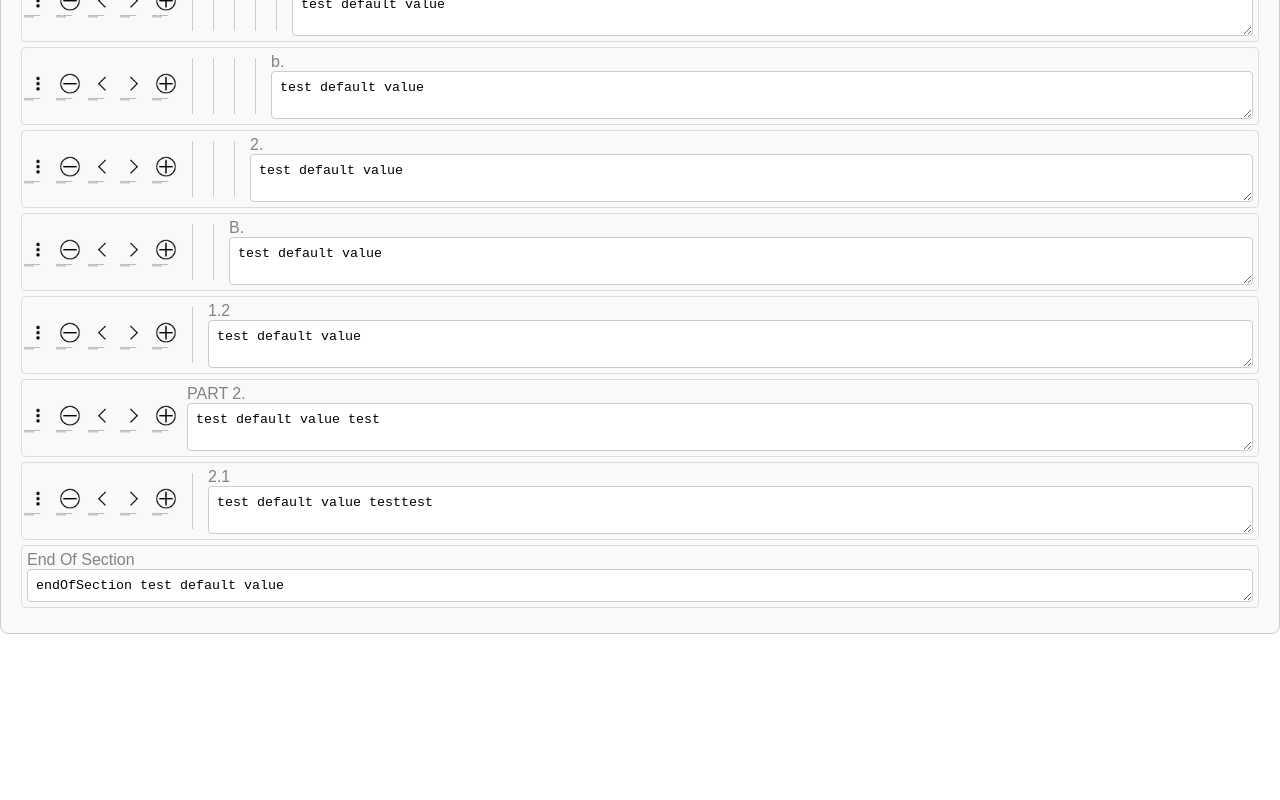
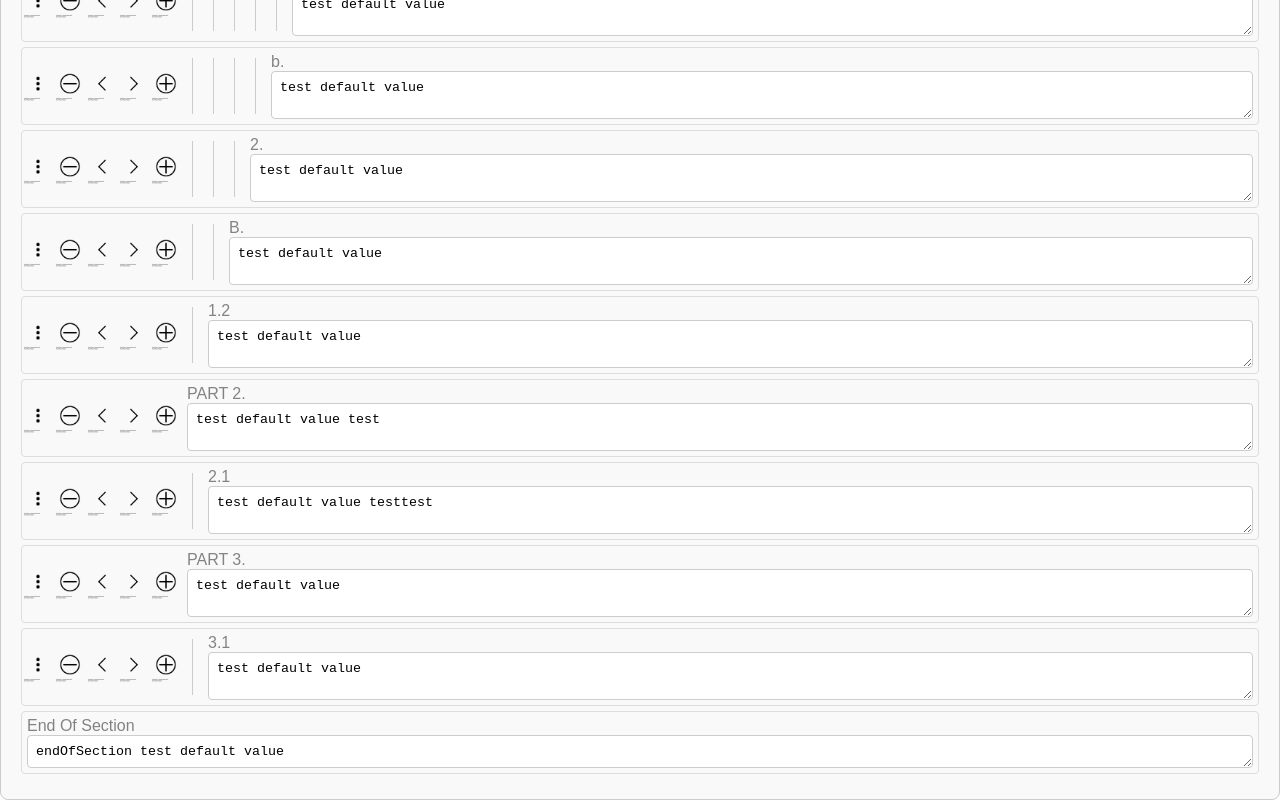
Before and after one commit to SophiaBouckJ2/spec-library-testing, a React (Create React App) app: page / in a window 1280 px wide. Shown: the part 666-1466 px from the top of the page. Before the commit the page ends 1300 px from the top, so only its background shows below. Built offline with nearby package versions, Linux system fonts and the light colour scheme.

Commit message:
add rest of button functionality, backend

```diff
--- a/src/components/SpecLibraryForm/SpecLibraryForm.js
+++ b/src/components/SpecLibraryForm/SpecLibraryForm.js
@@ -115,6 +115,7 @@ const SpecLibraryForm = (props) => {
             indentCallback={indentCallback}
             addCallback={AddCallback}
             deleteAllCallback={DeleteAllCallback}
+            deleteOneCallback={deleteOneCallback}
           />
         );
       }
@@ -137,7 +138,7 @@ const SpecLibraryForm = (props) => {
   function findItemAndSiblingList(marker, list, depth = 0) {
     for (let item of list) {
       if (item.marker === marker) {
-        return { parentList: list, item, depth };
+        return { siblingList: list, item, depth };
       }
       if (item.subList) {
         const result = findItemAndSiblingList(marker, item.subList, depth + 1);
@@ -147,33 +148,6 @@ const SpecLibraryForm = (props) => {
       }
     }
     return null;
-  }
-
-  function doesListItemHaveSibling(marker, list = data) {
-    const result = findItemAndSiblingList(marker, list);
-
-    if (!result) {
-      console.error("Item not found");
-      return false;
-    }
-
-    const { parentList } = result;
-    return parentList.length > 1;
-  }
-
-  function updateDataWithNewList(currentData, modifiedList) {
-    for (let i = 0; i < currentData.length; i++) {
-      const item = currentData[i];
-
-      if (item.subList === modifiedList) {
-        currentData[i] = { ...item, subList: modifiedList };
-        return;
-      }
-
-      if (item.subList) {
-        updateDataWithNewList(item.subList, modifiedList);
-      }
-    }
   }
 
   function updateSubListsTypesAndMarkers(list, lastType, lastMarker) {
@@ -245,20 +219,24 @@ const SpecLibraryForm = (props) => {
     return parent;
   }
 
-  function deleteListItemAndChildren(item, parent, marker) {
-    parent.subList = parent.subList.filter((item) => item.marker !== marker);
-    updateSubListsTypesAndMarkers(parent, parent.type, parent.marker);
-    return parent;
-  }
-
   function DeleteAllCallback(type, marker, relativeIndex) {
     if (!(type === "partHeading" && relativeIndex === 0)) {
       const result = findItemAndSiblingList(marker, data);
       const { parentList, item, depth } = result;
       const parent = findParentOfItem(item);
 
-      let a = deleteListItemAndChildren(item, parent, marker);
-      console.log("result: ", a);
+      if (!item.subList) {
+        parent.subList = null;
+
+        console.log("parent: ", parent);
+      } else {
+        parent.subList = parent.subList.filter(
+          (item) => item.marker !== marker
+        );
+        updateSubListsTypesAndMarkers(parent, parent.type, parent.marker);
+
+        console.log("parent: ", parent);
+      }
     }
   }
 
@@ -311,8 +289,10 @@ const SpecLibraryForm = (props) => {
     const parentOfParent = findParentOfItem(parent);
     const parentSiblings = parentOfParent ? parentOfParent.subList : data;
 
+    console.log("item: ", item, " siblings: ", siblingList);
+
     if (direction === "right") {
-      rightIndent(item, siblingList, type, marker);
+      rightIndent(item, siblingList);
     } else {
       leftIndent(item, siblingList, parent, parentOfParent, parentSiblings);
     }
@@ -369,46 +349,102 @@ const SpecLibraryForm = (props) => {
     }
   }
 
-  function rightIndent(item, parentList, type, marker) {
-    let currentIndex = parentList.indexOf(item);
-    let isFirstHeading = currentIndex === 2 && type === "partHeading";
+  function rightIndent(item, siblingList) {
     if (
-      doesListItemHaveSibling(marker) &&
-      type !== "subSubsectionListDetails" &&
-      currentIndex !== 0 &&
-      !isFirstHeading
+      item.type !== "subSubsectionListDetails" &&
+      item.marker !== "PART 1." &&
+      item.relativeIndex !== 0
     ) {
-      const nextType =
-        SpecLibraryListTypes[SpecLibraryListTypes.indexOf(type) + 1];
-      const previousItem = parentList[currentIndex - 1];
-      const markerIndex = previousItem.subList
-        ? previousItem.subList.length
+      const newType =
+        SpecLibraryListTypes[SpecLibraryListTypes.indexOf(item.type) + 1];
+
+      const previousSiblingItem = siblingList[item.relativeIndex - 1];
+      console.log("previousItem: ", previousSiblingItem);
+
+      const markerIndex = previousSiblingItem.subList
+        ? previousSiblingItem.subList.length
         : 0;
-      const nextMarker = getListMarker(nextType, markerIndex, currentIndex);
+
+      const newMarker = getListMarker(
+        newType,
+        markerIndex,
+        previousSiblingItem ? previousSiblingItem.relativeIndex : 0
+      );
+
+      // adjust the types and markers of items in the sublists if any
       let updatedSublist = null;
-      // Adjust the types and markers of items in the sublists
       if (item.subList) {
         updatedSublist = updateSubListsTypesAndMarkers(
           item,
-          nextType,
-          nextMarker
+          newType,
+          newMarker
         );
       }
+
       const currentItem = {
         ...item,
-        type: nextType,
-        marker: nextMarker,
+        type: newType,
+        marker: newMarker,
+        relativeIndex: markerIndex,
         subList: updatedSublist,
       };
-      parentList.splice(currentIndex, 1);
-      if (previousItem.subList) {
-        previousItem.subList.push(currentItem);
+
+      console.log("currentItem: ", currentItem);
+    }
+  }
+
+  function deleteOneCallback(marker, type, relativeIndex) {
+    const result = findItemAndSiblingList(marker, data);
+    if (!result) {
+      console.error("Item not found");
+      return;
+    }
+    const { siblingList, item } = result;
+    const parent = findParentOfItem(item);
+    const parentOfParent = findParentOfItem(parent);
+    const parentSiblings = parentOfParent ? parentOfParent.subList : data;
+
+    if (!(type === "partHeading" && relativeIndex === 0)) {
+      const result = findItemAndSiblingList(marker, data);
+      const { siblingList, item, depth } = result;
+      const parent = findParentOfItem(item);
+
+      if (!item.subList) {
+        parent.subList = null;
+
+        console.log("parent: ", parent);
       } else {
-        previousItem.subList = [currentItem];
+        const newType =
+          SpecLibraryListTypes[SpecLibraryListTypes.indexOf(item.type) - 1];
+        const newMarker = getListMarker(
+          newType,
+          parent.relativeIndex + 1,
+          parentOfParent ? parentOfParent.relativeIndex : 0
+        );
+
+        // Adjust the types and markers of items in the sublists
+        let updatedSublist = null;
+        if (item.subList) {
+          updatedSublist = updateSubListsTypesAndMarkers(
+            item,
+            newType,
+            newMarker
+          );
+        }
+
+        // Insert updated sublist into parent's sublist at relative index
+        parent.subList.splice(parent.relativeIndex, 1, ...updatedSublist);
+
+        // Update the relative index, and marker of the items after the inserted item
+        let updatedParentSublist = parent.subList;
+        updatedParentSublist = updateSubListsTypesAndMarkers(
+          parent,
+          parent.type,
+          parent.marker
+        );
+
+        console.log("updatedParentSublist: ", updatedParentSublist);
       }
-      const updatedData = [...data];
-      updateDataWithNewList(updatedData, parentList);
-      setData(updatedData);
     }
   }
 
--- a/src/components/SpecLibraryForm/SpecLibraryFormDummyData.js
+++ b/src/components/SpecLibraryForm/SpecLibraryFormDummyData.js
@@ -109,6 +109,21 @@ export const SpecLibraryDummyData = [
           },
         ],
       },
+      {
+        marker: "PART 3.",
+        relativeIndex: 2,
+        type: "partHeading",
+        content: "test default value",
+        subList: [
+          {
+            marker: "3.1",
+            relativeIndex: 0,
+            type: "sectionHeading",
+            content: "test default value",
+            subList: null,
+          },
+        ],
+      },
     ],
   },
   {
--- a/src/components/SpecLibraryForm/SpecLibraryFormListElement/SpecLibraryFormListElement.js
+++ b/src/components/SpecLibraryForm/SpecLibraryFormListElement/SpecLibraryFormListElement.js
@@ -69,7 +69,16 @@ const SpecLibraryFormListElement = (props) => {
             )}
           </div>
           <div className="tooltip">
-            <button className="SpecLibraryFormListElementNavigationButton">
+            <button
+              className="SpecLibraryFormListElementNavigationButton"
+              onClick={() =>
+                props.deleteOneCallback(
+                  props.marker,
+                  props.type,
+                  props.relativeIndex
+                )
+              }
+            >
               <img src={delete_one} alt="delete_one" />
             </button>
             <span className="tooltip-text">Delete</span>
```
